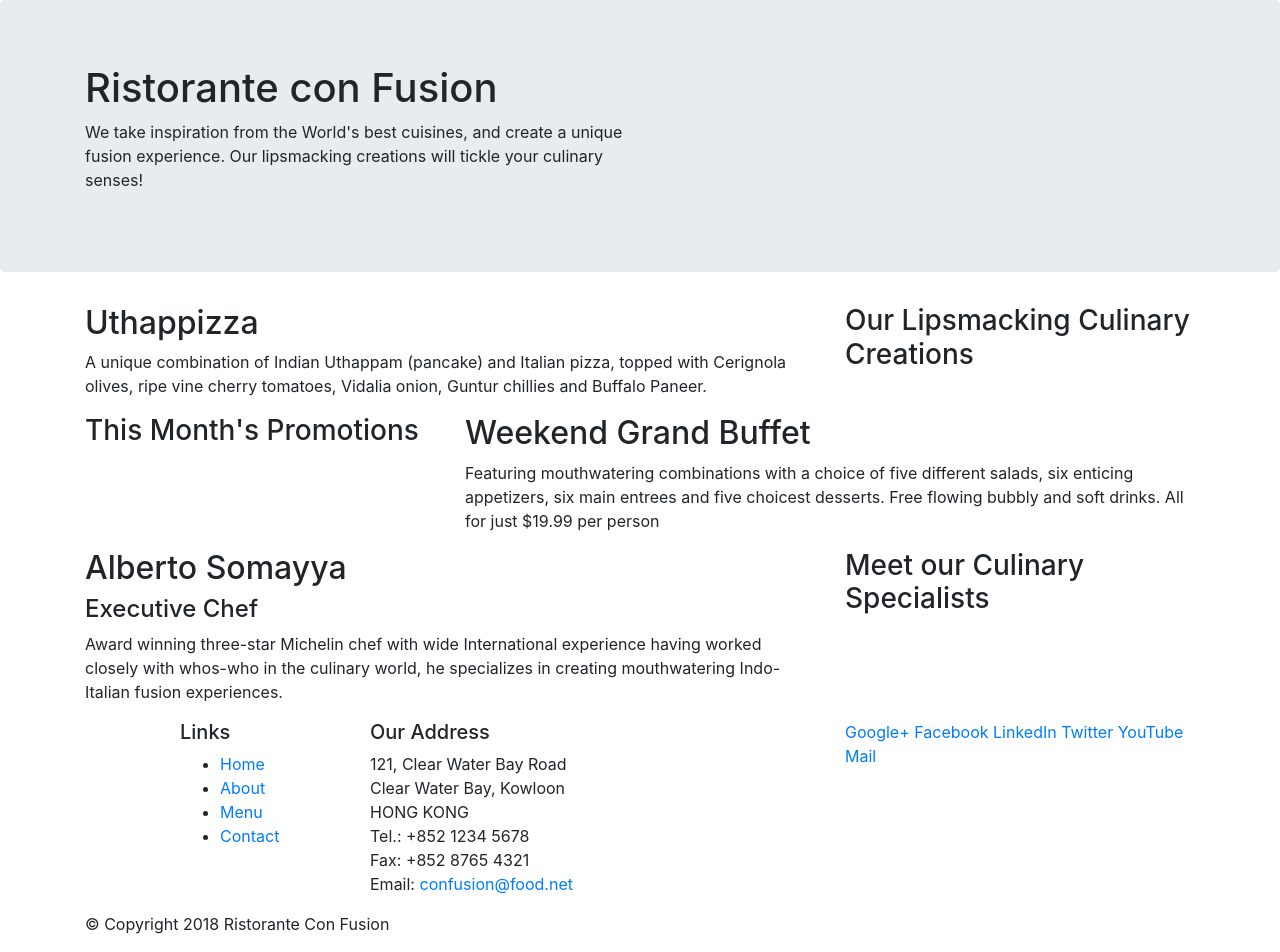
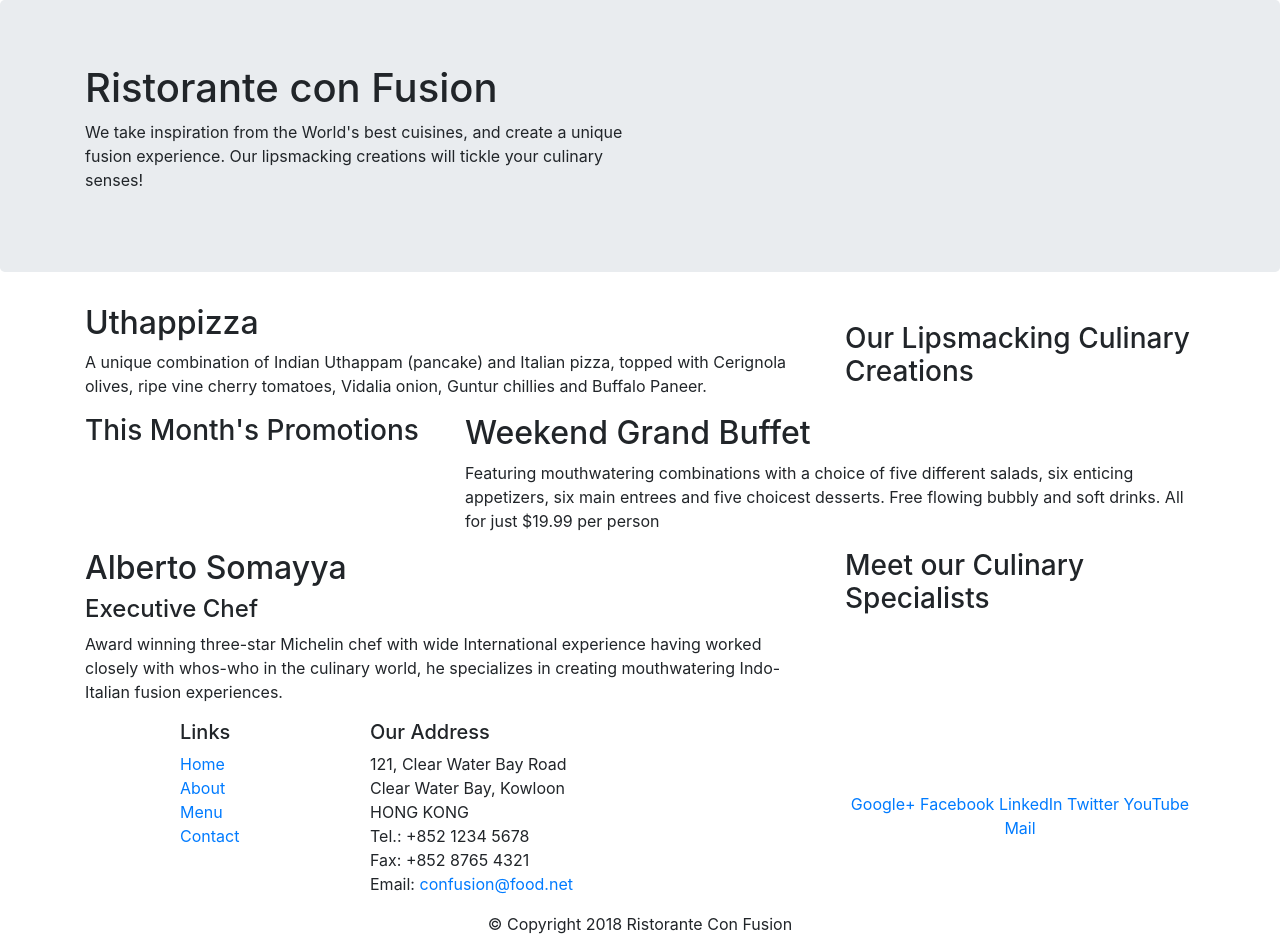
Before and after one commit to xchamvil/Bootsrap, a website: page index.html in a window 1280 px wide. Drawn offline with nearby package versions, Linux system fonts and the light colour scheme.

Commit message:
bstrap part 2

```diff
--- a/index.html
+++ b/index.html
@@ -8,6 +8,7 @@
 
     <!-- Bootstrap CSS -->
     <link rel="stylesheet" href="node_modules/bootstrap/dist/css/bootstrap.min.css">
+    <link rel="stylesheet" href="CSS/styles.css">
     <title>Ristorante Con Fusion</title>
 </head>
 
@@ -15,7 +16,7 @@
 
     <header class="jumbotron">
         <div class="container">
-            <div class="row">
+            <div class="row row-header">
                 <div class="col-12 col-sm-6">
                     <h1>Ristorante con Fusion</h1>
                     <p>We take inspiration from the World's best cuisines, and create a unique fusion experience. Our lipsmacking creations will tickle your culinary senses!</p>
@@ -27,7 +28,7 @@
     </header>
 
     <div class="container">
-        <div class="row">
+        <div class="row row-content align-items-center">
             <div class="col-12 col-sm-4 order-sm-last col-sm-3">
                 <h3>Our Lipsmacking Culinary Creations</h3>
             </div>
@@ -38,7 +39,7 @@
         </div>
 
 
-        <div class="row">
+        <div class="row row-content align-items-cente">
             <div class="col-12 col-sm-4 col-sm-3">
                 <h3>This Month's Promotions</h3>
             </div>
@@ -48,7 +49,7 @@
             </div>
         </div>
 
-        <div class="row">
+        <div class="row row-content align-items-cente">
             <div class="col-12 col-sm-4 order-sm-last col-sm-3">
                 <h3>Meet our Culinary Specialists</h3>
             </div>
@@ -60,12 +61,12 @@
         </div>
     </div>
 
-    <footer class="container">
-        <div>
+    <footer class="footer">
+        <div class="container">
             <div  class="row">
                 <div class="col-4 offset-1 col-sm-2">
                     <h5>Links</h5>
-                    <ul>
+                    <ul class="list-unstyled">
                         <li><a href="#">Home</a></li>
                         <li><a href="#">About</a></li>
                         <li><a href="#">Menu</a></li>
@@ -83,8 +84,8 @@
 		              Email: <a href="mailto:confusion@food.net">confusion@food.net</a>
 		           </address>
                 </div>
-                <div class="col-12 col-sm-4">
-                    <div>
+                <div class="col-12 col-sm-4 align-self-center">
+                    <div class="text-center">
                         <a href="http://google.com/+">Google+</a>
                         <a href="http://www.facebook.com/profile.php?id=">Facebook</a>
                         <a href="http://www.linkedin.com/in/">LinkedIn</a>
@@ -94,7 +95,7 @@
                     </div>
                 </div>
            </div>
-           <div class="row">
+           <div class="row justify-content-center">
                 <div class="col-auto">
                     <p>© Copyright 2018 Ristorante Con Fusion</p>
                 </div>
```
